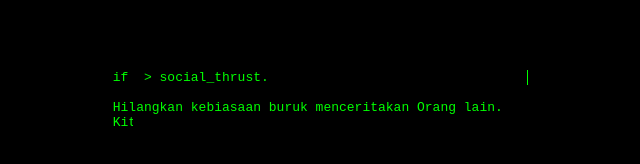
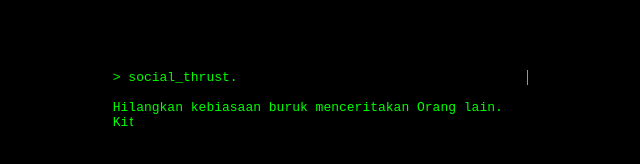
Before and after one commit to edwnn-7/6dwnn.io, a plain HTML site: page index.html in a window 1280 px wide. Shown: the part 308-472 px from the top of the page, 320-960 px from the left. Drawn offline with Linux system fonts and the light colour scheme.

Commit message:
Update index.html
Update bro

```diff
--- a/index.html
+++ b/index.html
@@ -40,12 +40,14 @@
 
   <script>
     const lines = [
-      "if  > social_thrust.\n",
+      "> social_thrust.\n",
+
+
       "\nHilangkan kebiasaan buruk menceritakan Orang lain.",
       "Kita gak tau ucapan mana yg akan kembali kepada kita.",
-      "Dunia itu berputar jadilah tinggi",
-      "Tanpa merendahkan orang lain\n",
-      "6dwnn/"
+  "Dunia itu berputar jadilah tinggi Tanpa merendahkan orang lain\n",
+
+                    "6dwnn/"
     ];
 
     const terminal = document.getElementById("terminal");
```
